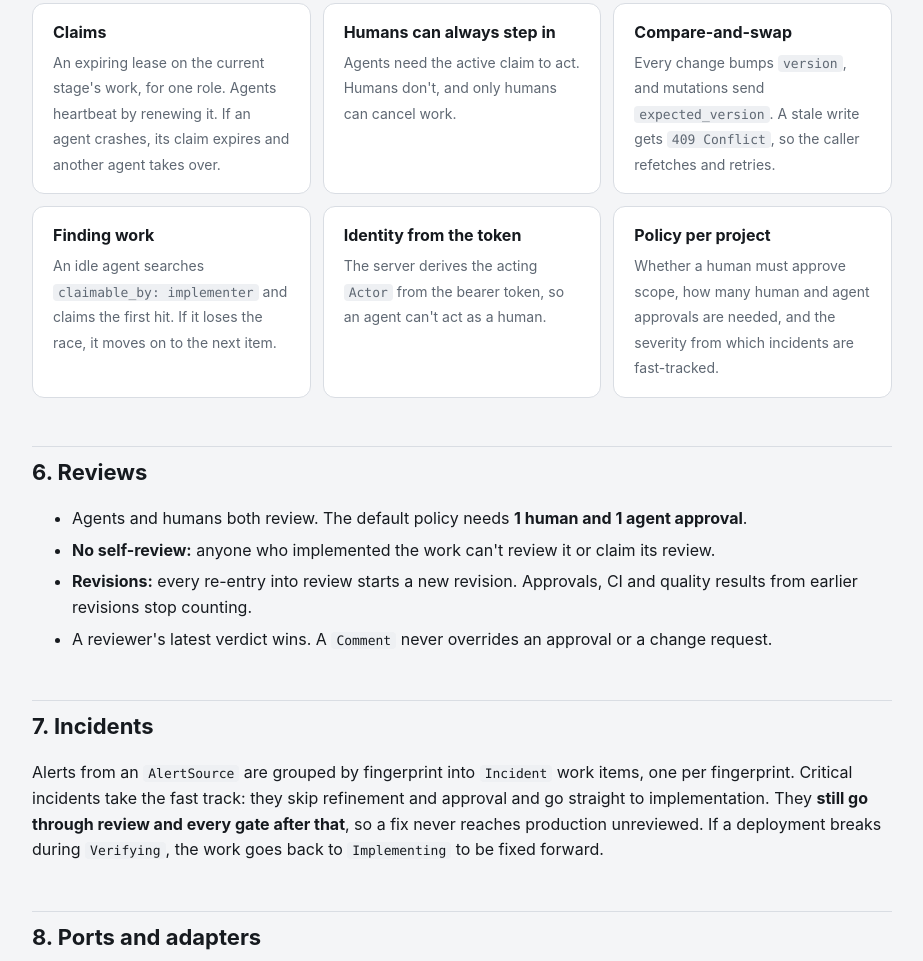
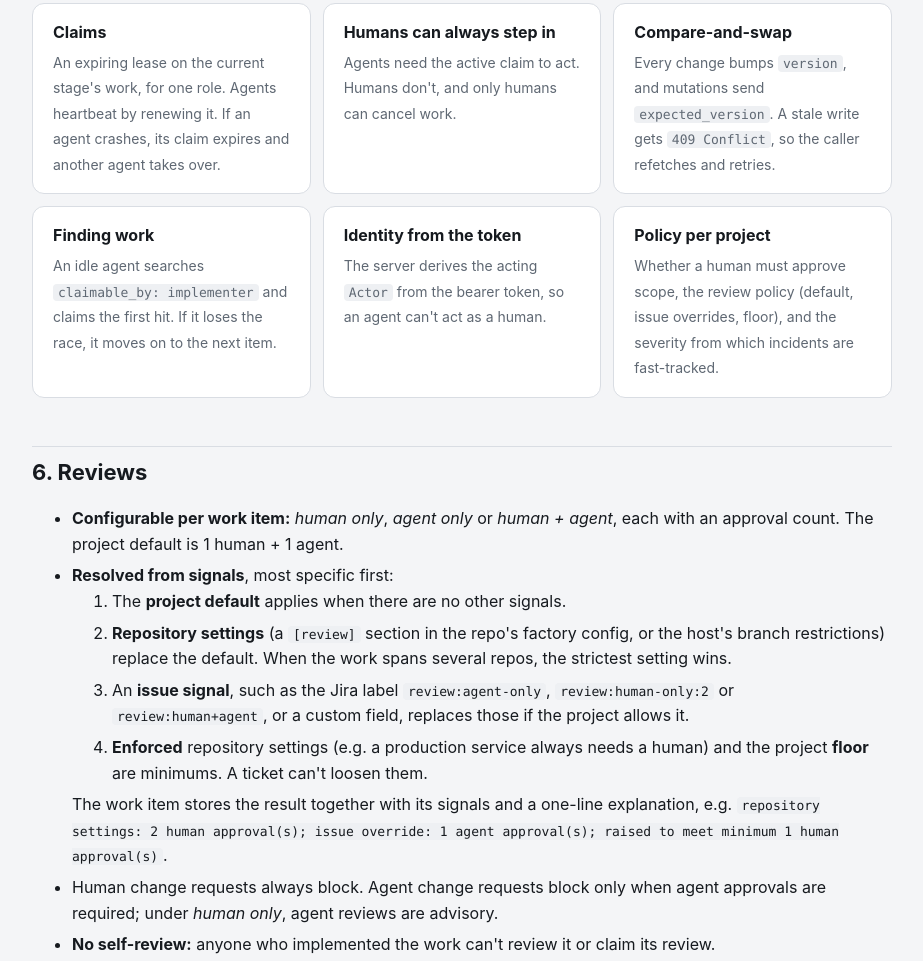
Before and after one commit to tahmidsadik/tahmids-artifacts, a website: page public/software-factory-integrations/index.html in a window 1280 px wide. Shown: the part 2771-3732 px from the top of the page, without its empty margins (178-1101 px from the left). Drawn offline with Linux system fonts and the light colour scheme.

Commit message:
Update artifact software-factory-integrations

```diff
--- a/artifacts.json
+++ b/artifacts.json
@@ -2,9 +2,9 @@
   {
     "slug": "software-factory-integrations",
     "title": "Software Factory Architecture",
-    "summary": "How agents and humans share one software factory: work item lifecycle, gates, claims, reviews, incident fast track, and provider-agnostic ports for Jira, Bitbucket, CI, deployments and alerts.",
+    "summary": "How agents and humans share one software factory: work item lifecycle, gates, claims, configurable human/agent reviews, incident fast track, and provider-agnostic ports for Jira, Bitbucket, CI, deployments and alerts.",
     "date": "2026-10-27",
-    "updated": "2026-10-27"
+    "updated": "2026-10-28"
   },
   {
     "slug": "product-document-versions",
--- a/public/software-factory-integrations/index.html
+++ b/public/software-factory-integrations/index.html
@@ -138,12 +138,21 @@ Cancelled: from any open stage, humans only.</div>
     <div class="card"><strong>Compare-and-swap</strong><span class="muted">Every change bumps <code>version</code>, and mutations send <code>expected_version</code>. A stale write gets <code>409 Conflict</code>, so the caller refetches and retries.</span></div>
     <div class="card"><strong>Finding work</strong><span class="muted">An idle agent searches <code>claimable_by: implementer</code> and claims the first hit. If it loses the race, it moves on to the next item.</span></div>
     <div class="card"><strong>Identity from the token</strong><span class="muted">The server derives the acting <code>Actor</code> from the bearer token, so an agent can't act as a human.</span></div>
-    <div class="card"><strong>Policy per project</strong><span class="muted">Whether a human must approve scope, how many human and agent approvals are needed, and the severity from which incidents are fast-tracked.</span></div>
+    <div class="card"><strong>Policy per project</strong><span class="muted">Whether a human must approve scope, the review policy (default, issue overrides, floor), and the severity from which incidents are fast-tracked.</span></div>
   </div>
 
   <h2 id="reviews">6. Reviews</h2>
   <ul>
-    <li>Agents and humans both review. The default policy needs <strong>1 human and 1 agent approval</strong>.</li>
+    <li><strong>Configurable per work item:</strong> <em>human only</em>, <em>agent only</em> or <em>human + agent</em>, each with an approval count. The project default is 1 human + 1 agent.</li>
+    <li><strong>Resolved from signals</strong>, most specific first:
+      <ol>
+        <li>The <strong>project default</strong> applies when there are no other signals.</li>
+        <li><strong>Repository settings</strong> (a <code>[review]</code> section in the repo's factory config, or the host's branch restrictions) replace the default. When the work spans several repos, the strictest setting wins.</li>
+        <li>An <strong>issue signal</strong>, such as the Jira label <code>review:agent-only</code>, <code>review:human-only:2</code> or <code>review:human+agent</code>, or a custom field, replaces those if the project allows it.</li>
+        <li><strong>Enforced</strong> repository settings (e.g. a production service always needs a human) and the project <strong>floor</strong> are minimums. A ticket can't loosen them.</li>
+      </ol>
+      The work item stores the result together with its signals and a one-line explanation, e.g. <code>repository settings: 2 human approval(s); issue override: 1 agent approval(s); raised to meet minimum 1 human approval(s)</code>.</li>
+    <li>Human change requests always block. Agent change requests block only when agent approvals are required; under <em>human only</em>, agent reviews are advisory.</li>
     <li><strong>No self-review:</strong> anyone who implemented the work can't review it or claim its review.</li>
     <li><strong>Revisions:</strong> every re-entry into review starts a new revision. Approvals, CI and quality results from earlier revisions stop counting.</li>
     <li>A reviewer's latest verdict wins. A <code>Comment</code> never overrides an approval or a change request.</li>
@@ -230,7 +239,7 @@ GET  /v1/events?since={seq}                      work_item_updated, agent_run_up
 
   <h2 id="roadmap">14. Roadmap</h2>
   <ol>
-    <li>✅ <code>factory-core</code> and <code>factory-api</code>: model, ports, workflow, contract (29 tests).</li>
+    <li>✅ <code>factory-core</code> and <code>factory-api</code>: model, ports, workflow, contract (35 tests).</li>
     <li><code>factory-jira</code> and the <code>factory jira</code> CLI: reads first, then transitions and comments.</li>
     <li><code>factory-bitbucket</code>: PRs, pipelines, commit statuses.</li>
     <li><code>factory-server</code>: SQLite store, REST and events. It runs on the fake adapters first, then the real ones.</li>
@@ -242,7 +251,6 @@ GET  /v1/events?since={seq}                      work_item_updated, agent_run_up
 
   <h2 id="questions">15. Open questions</h2>
   <div class="card q">Which monitoring should be the first <code>AlertSource</code> for EIS: CloudWatch, Sentry, or Kubernetes health checks?</div>
-  <div class="card q">Should the default review policy be 1 human + 1 agent for everything, or should chores and docs be allowed agent-only review?</div>
   <div class="card q">Should a factory work item be written back to Jira (status transitions, comments with links to PRs), or should Jira only be read from at first?</div>
   <div class="card q">Agent isolation: a git worktree per work item on the host, or a container per run from the start?</div>
 </main>
```
Also changed, not shown: public/index.html (+1 -1 lines).
